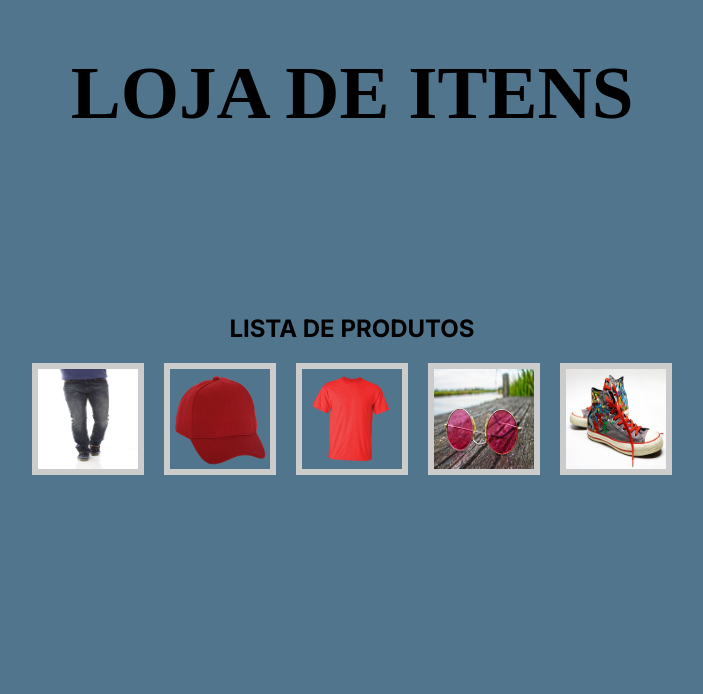
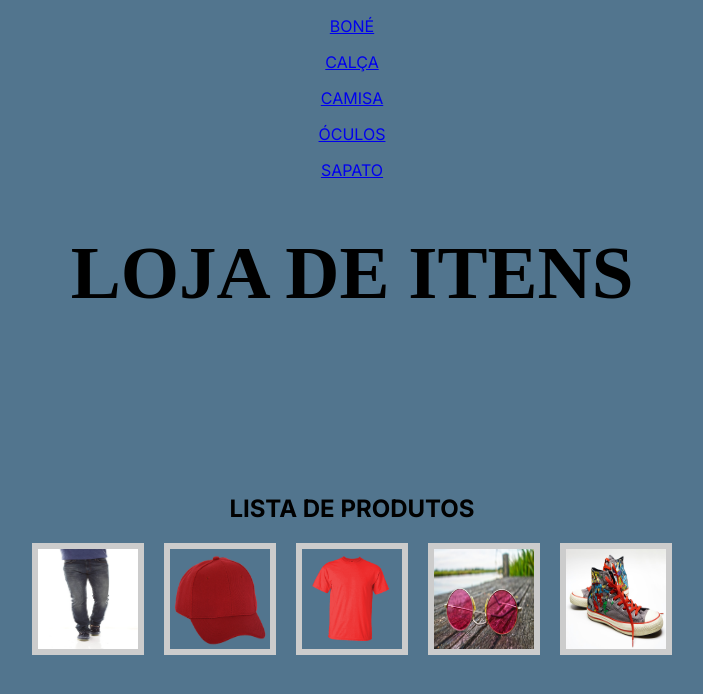
Before and after one commit to GEOVANAAPROGRAMMER/Next-cp3, a Next.js app in the folder cp3-exercicio/: page / in a window 1280 px wide. Shown: the top 694 px of the page, without its empty margins (288-991 px from the left). Built offline with nearby package versions, Linux system fonts and the light colour scheme.

Commit message:
Construção do cabeçalho.

```diff
--- a/cp3-exercicio/src/app/layout.jsx
+++ b/cp3-exercicio/src/app/layout.jsx
@@ -2,6 +2,7 @@ import Link from 'next/link'
 import './globals.css'
 import { Inter } from 'next/font/google'
 import Image from 'next/image'
+import Cabecalho from '@/components/Cabecalho/Cabecalho'
 
 const inter = Inter({ subsets: ['latin'] })
 
@@ -14,6 +15,8 @@ export default function RootLayout({ children }) {
   return (
     <html lang="pt">
       <body className={inter.className}>
+
+        <Cabecalho />
 
 
         {children}
@@ -35,7 +38,7 @@ export default function RootLayout({ children }) {
               <Image src="/img/camisa.png" alt='camisa' width={50} height={50} />
             </a>
 
-            <a href= "/produtos/oculos" className="card-link">
+            <a href="/produtos/oculos" className="card-link">
               <Image src="/img/oculos.jpg" alt='oculos' width={50} height={50} />
             </a>
 
--- /dev/null
+++ b/cp3-exercicio/src/components/Cabecalho/Cabecalho.jsx
@@ -0,0 +1,27 @@
+import Link from "next/link"
+
+export default function Cabecalho() {
+    return (
+        <div>
+            <header>
+                <nav>
+                    <p>
+                        <Link href="/produtos/bone">BONÉ</Link>
+                    </p>
+                    <p>
+                        <Link href="/produtos/calca">CALÇA</Link>
+                    </p>
+                    <p>
+                        <Link href="/produtos/camisa">CAMISA</Link>
+                    </p>
+                    <p>
+                        <Link href="/produtos/oculos">ÓCULOS</Link>
+                    </p>
+                    <p>
+                        <Link href="/produtos/sapato">SAPATO</Link>
+                    </p>
+                </nav>
+            </header>
+        </div>
+    )
+}
```
